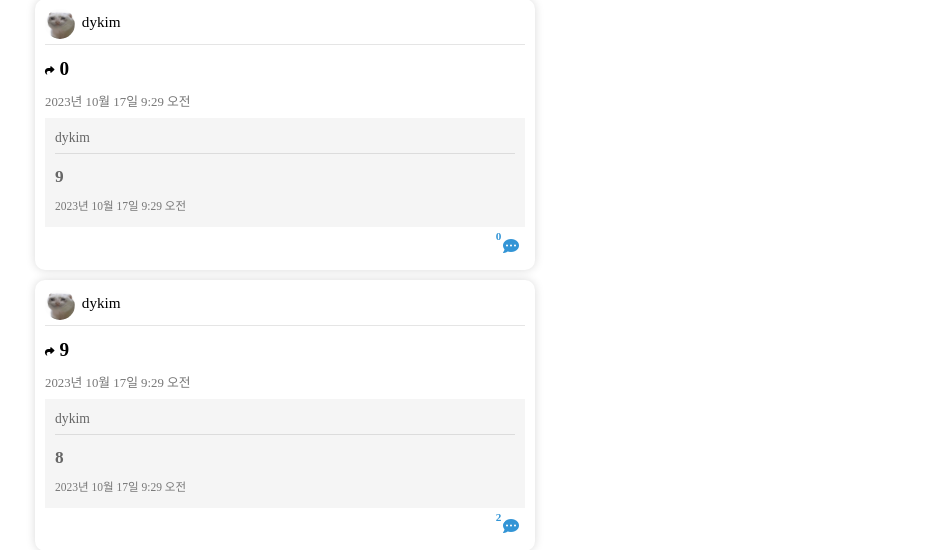
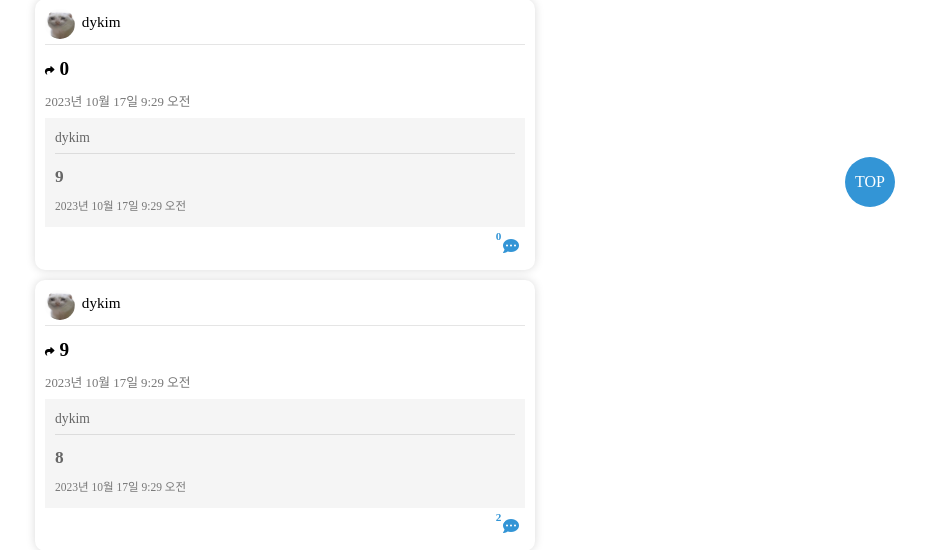
Before and after one commit to many-yun/twitter, a Django app: page / in a window 1280 px wide. Shown: the part 563-1113 px from the top of the page, without its empty margins (355-1280 px from the left). Run offline with Django 4.2, Linux system fonts and the light colour scheme; data comes from the database, SQL or seed files in the repository; both versions use the stored data as it was after the commit.

Commit message:
top버튼 추가, 주석 추가

```diff
--- a/static/style.css
+++ b/static/style.css
@@ -1,3 +1,16 @@
+.top {
+    position: fixed;
+    right:30px;
+    bottom:30px;
+    background-color: #3395d6;
+    border-radius: 100%;
+    line-height: 50px;
+    height: 50px;
+    width:50px;
+    text-align: center;
+    color:white;
+    cursor: pointer;
+}
 /* nav */
 .nav-bar {
     height:70px;
--- a/templates/base.html
+++ b/templates/base.html
@@ -15,9 +15,19 @@
     {% block content %}
     {% endblock %}
     </div>
+    <div class="top">TOP</div>
     <div class="pagination"></div>
     {% block script %}
     <script>
+        const topBtn = document.querySelector('.top')
+        topBtn.addEventListener("click", () => {
+            window.scrollTo({
+                top:0,
+                behavior:'smooth'
+            })
+        })
+
+        // 답글 form 노출
         const replyEvent = (e) => {
             const replyForm = e.currentTarget.parentNode.nextElementSibling
 
@@ -27,12 +37,14 @@
             else replyForm.style.display = "none"
         }
 
+        // 트윗 삭제 경고
         const deleteEvent = (e) => {
             if(confirm("정말로 삭제하시겠습니까?")){
                 location.href = e.currentTarget.dataset.uri
             }
         }
 
+        // 답글, 삭제 클릭이벤트
         function btnFunction() {
             const replyBtns = document.getElementsByClassName("reply-btn")
             Array.from(replyBtns).forEach((e) => {
@@ -44,6 +56,7 @@
                 e.addEventListener('click', deleteEvent)
             })
 
+            // 프로필 수정모드 toggle
             let settingMode = false
             const settingBtns = document.getElementsByClassName("setting-btn")
             const profile = document.getElementsByClassName("profile")[0]
@@ -134,7 +147,7 @@
 
           window.addEventListener('scroll', () => {
             let scrollLocation = document.documentElement.scrollTop; // 현재 스크롤바 위치
-            let windowHeight = window.innerHeight; // 스크린 창
+            let windowHeight = window.innerHeight; // 스크린 창 height
             let fullHeight = document.body.scrollHeight ;
 
             if(scrollLocation + windowHeight >= fullHeight){
```
Also changed, not shown: db.sqlite3.
